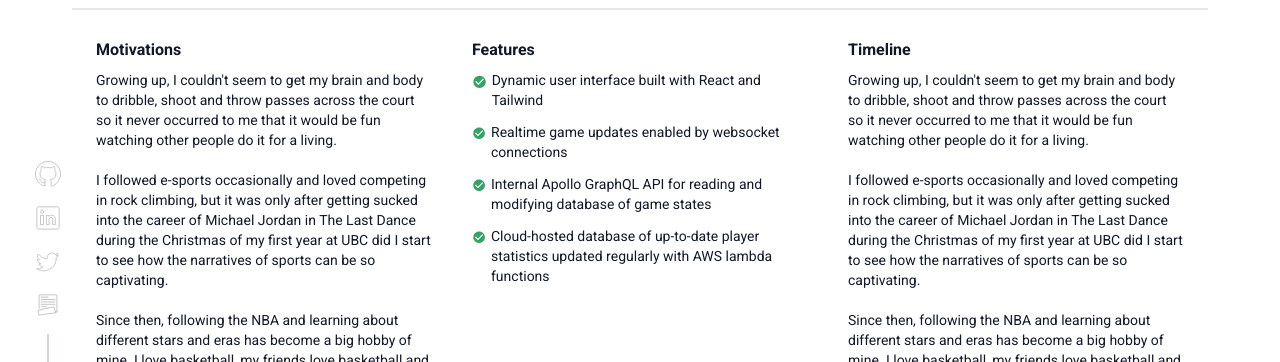
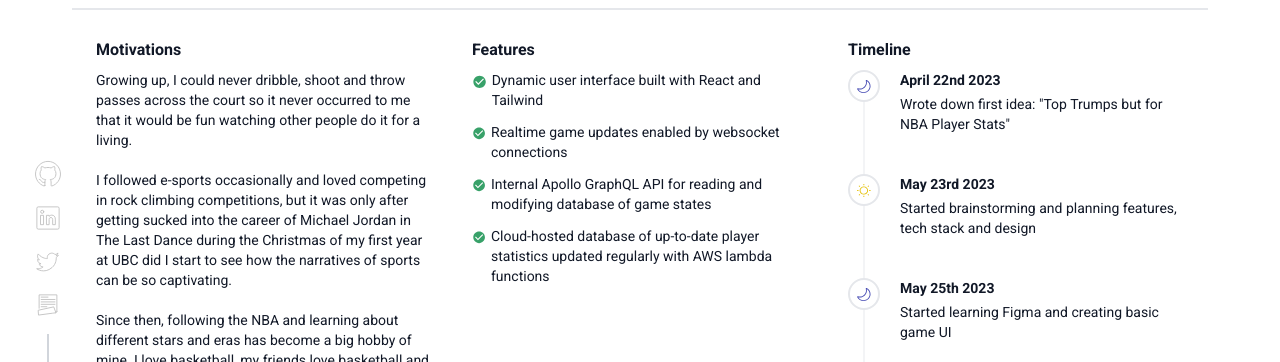
Before and after one commit to dylanlauzy/portfolio-site, a Next.js app: page /projects/1 in a window 1280 px wide. Shown: the part 438-800 px from the top of the page. Built offline with nearby package versions, Linux system fonts and the light colour scheme.

Commit message:
Implemented features and Timeline for project pages

```diff
--- a/app/projects/[id]/page.tsx
+++ b/app/projects/[id]/page.tsx
@@ -2,6 +2,7 @@ import projects from "@/data/projects.json"
 
 import Image from "next/image"
 import { ScrollArea } from "@/components/ui/scroll-area"
+import Timeline from "@/components/Timeline"
 
 const page = ({ params }: { params: { id: string}}) => {
   const project = projects.find((project) => project.id === params.id)
@@ -48,7 +49,7 @@ const page = ({ params }: { params: { id: string}}) => {
             </div>
             <div className="w-full flex flex-col gap-y-2">
               <h4 className="font-bold">Timeline</h4>
-              <div className="whitespace-pre-wrap text-sm">{project?.motivations}</div>
+              <Timeline events={project?.timeline}/>
             </div>
           </div>
         </section>
--- a/components/ProjectPreviews.tsx
+++ b/components/ProjectPreviews.tsx
@@ -10,7 +10,7 @@ const ProjectPreviews = () => {
 
   return (
     <section className="flex flex-col pb-6 2xl:pb-12 pt-6 gap-y-8 items-center grow max-w-5xl">
-      <div className="grow px-0 lg:px-10 flex aspect-video max-w-full">
+      <div className="grow max-h-96 px-0 lg:px-10 flex aspect-video max-w-full">
         <div className="flex relative border-2 w-full">
           {hoveredImage ? (
             <Image
--- /dev/null
+++ b/components/Timeline.tsx
@@ -0,0 +1,38 @@
+import Image from "next/image";
+
+interface ProjectProps {
+  date: string;
+  icon: string;
+  body: string;
+}
+
+const Timeline = ({ events }: {events: ProjectProps[]}) => {
+  return (
+    <div className="flex flex-col">
+      {events.map(event => (
+        <div className="flex gap-x-5">
+          <div className="flex flex-col">
+            <div className="flex w-8 h-8 rounded-full border-2 w-8 h-8">
+              <Image className="m-auto" src={event.icon} alt="icon" width={14} height={14}/>
+            </div>
+            <div className="w-0.5 grow bg-accent self-center"></div>
+          </div>
+          <div className="flex flex-col gap-y-1 w-full mb-10">
+            <h1 className="text-sm font-bold">{event.date}</h1>
+            <div className="text-sm">{event.body}</div>
+          </div>
+        </div>
+      ))}
+      <div className="flex gap-x-5">
+        <div className="flex flex-col">
+          <div className="flex w-8 h-8 rounded-full border-2 border-dashed w-8 h-8"></div>
+        </div>
+        <div className="flex flex-col gap-y-1 w-full">
+          <h1 className="text-sm text-gray-300">Coming soon...</h1>
+        </div>
+      </div>
+    </div>
+  )
+}
+
+export default Timeline
--- a/data/projects.json
+++ b/data/projects.json
@@ -14,12 +14,29 @@
       "Chakra UI"
     ],
     "description_long": "Inspired by card games like Top Trumps, NBA Face Off, is a web-based card game where players can connect with friends around the world and go head to head in a battle of luck and NBA player knowledge. Using real statistics for the past season of the NBA queried from the nba_api, players compete to take all their opponent's cards by choosing a game statistic which they think their player performed better at than their opponent.",
-    "motivations": "Growing up, I couldn't seem to get my brain and body to dribble, shoot and throw passes across the court so it never occurred to me that it would be fun watching other people do it for a living.\n\nI followed e-sports occasionally and loved competing in rock climbing, but it was only after getting sucked into the career of Michael Jordan in The Last Dance during the Christmas of my first year at UBC did I start to see how the narratives of sports can be so captivating.\n\nSince then, following the NBA and learning about different stars and eras has become a big hobby of mine. I love basketball, my friends love basketball and after watching friends obsess over player stats in their fantasy league, I thought it would be fun to turn that obsession with stats into its own game.",
+    "motivations": "Growing up, I could never dribble, shoot and throw passes across the court so it never occurred to me that it would be fun watching other people do it for a living.\n\nI followed e-sports occasionally and loved competing in rock climbing competitions, but it was only after getting sucked into the career of Michael Jordan in The Last Dance during the Christmas of my first year at UBC did I start to see how the narratives of sports can be so captivating.\n\nSince then, following the NBA and learning about different stars and eras has become a big hobby of mine. I love basketball, my friends love basketball and after watching friends obsess over player stats in their fantasy league, I thought it would be fun to turn that obsession with stats into its own game.",
     "features": [
       "Dynamic user interface built with React and Tailwind",
       "Realtime game updates enabled by websocket connections",
       "Internal Apollo GraphQL API for reading and modifying database of game states",
       "Cloud-hosted database of up-to-date player statistics updated regularly with AWS lambda functions"
+    ],
+    "timeline": [
+      {
+        "icon": "/icons/moon.svg",
+        "date": "April 22nd 2023",
+        "body": "Wrote down first idea: \"Top Trumps but for NBA Player Stats\""
+      },
+      {
+        "icon": "/icons/sun.svg",
+        "date": "May 23rd 2023",
+        "body": "Started brainstorming and planning features, tech stack and design"
+      },
+      {
+        "icon": "/icons/moon.svg",
+        "date": "May 25th 2023",
+        "body": "Started learning Figma and creating basic game UI"
+      }
     ]
   },
   {
```
